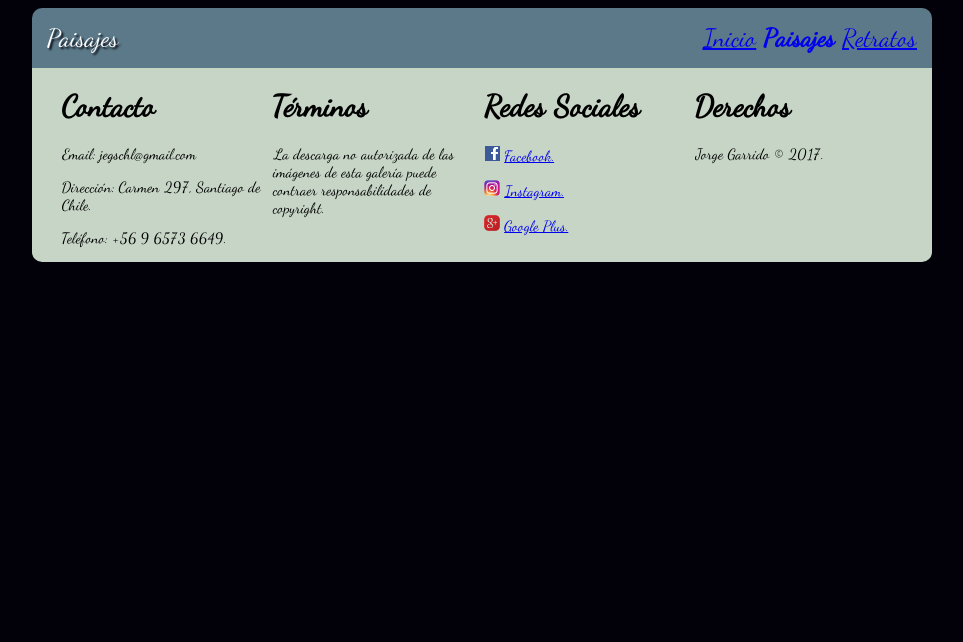
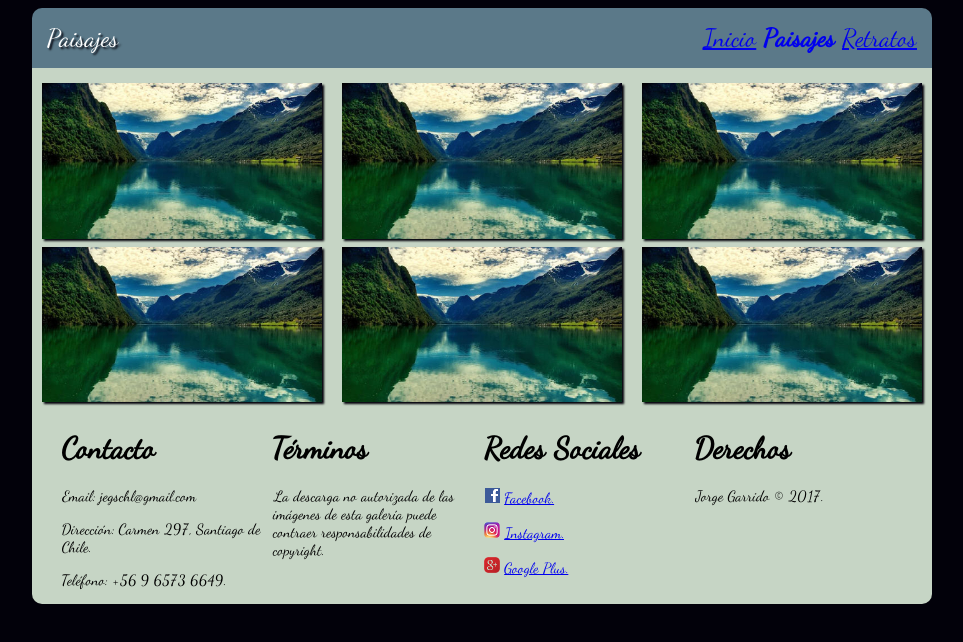
Before and after one commit to jegschl/nextu_cdwr, a plain HTML site: page paisajes.html in a window 1280 px wide. Shown: the whole page, without its empty margins (158-1121 px from the left). Drawn offline with Linux system fonts and the light colour scheme.

Commit message:
Galeria de Paisajes actualizada

```diff
--- a/css/estilos.css
+++ b/css/estilos.css
@@ -312,3 +312,23 @@ footer div {
 footer img {
   box-shadow: 0px 0px 0px #02010a;
 }
+
+/************************** Parámetros para GALERIA. *************************/
+.galeria {
+  padding-top: 15px;
+  display: flex;
+  display: -webkit-flex;
+  display: -ms-flexbox;
+
+  flex-direction: row;
+  flex-wrap: wrap;
+  justify-content: space-around;
+  align-content: space-around;
+
+  background-color: #C6d5c5;
+}
+
+.glr_item img{
+  min-width: 225px;
+  max-width: 280px;
+}
--- a/paisajes.html
+++ b/paisajes.html
@@ -32,15 +32,13 @@
 
       <section id="imagenes">
         <!-- GALERIA -->
-        <div>
-
-
-
-
-
-
-
-
+        <div class="galeria">
+          <div class="glr_item glr_itm01"><img src="imgs/img_paisaje-450x250.jpg"></div>
+          <div class="glr_item glr_itm02"><img src="imgs/img_paisaje-450x250.jpg"></div>
+          <div class="glr_item glr_itm03"><img src="imgs/img_paisaje-450x250.jpg"></div>
+          <div class="glr_item glr_itm04"><img src="imgs/img_paisaje-450x250.jpg"></div>
+          <div class="glr_item glr_itm05"><img src="imgs/img_paisaje-450x250.jpg"></div>
+          <div class="glr_item glr_itm06"><img src="imgs/img_paisaje-450x250.jpg"></div>
         </div>
 
       </section>
```
